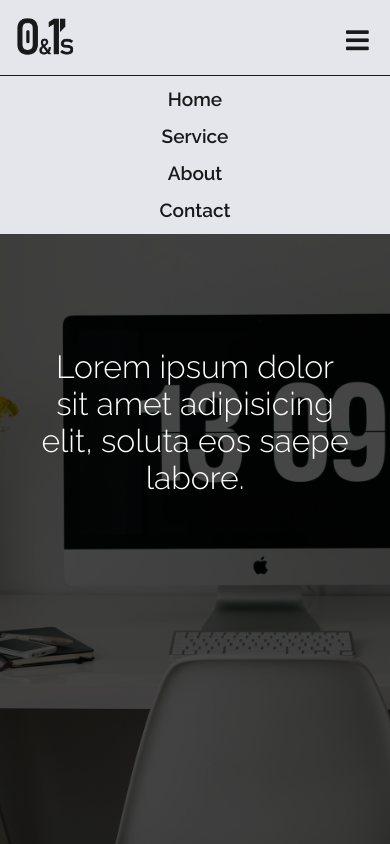
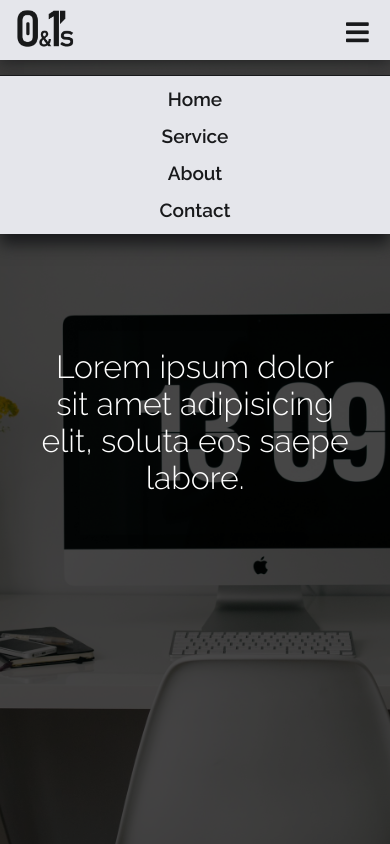
Before and after one commit to Saurabhmeharkar/01, a plain HTML site: page index.html in a window 390 px wide. Both pictures are taken after a click on the element 357 px from the left and 38 px from the top of the page. Shown: the top 844 px of the page. Drawn offline with Linux system fonts and the light colour scheme.

Commit message:
Update responsive.css

```diff
--- a/css/responsive.css
+++ b/css/responsive.css
@@ -10,7 +10,7 @@
 @media(max-width:800px) {
     /* Hamburger Start */
     header {
-        padding: 15px;
+        padding: 7px 15px;
         position: fixed;
     }
     .ham-burger i {
@@ -23,6 +23,7 @@
         width: 100%;
         left: 0;
         top: 100px;
+        box-shadow: 0 10px 15px #18191b;
         padding: 0;
         justify-content: center;
         display: none;
```
